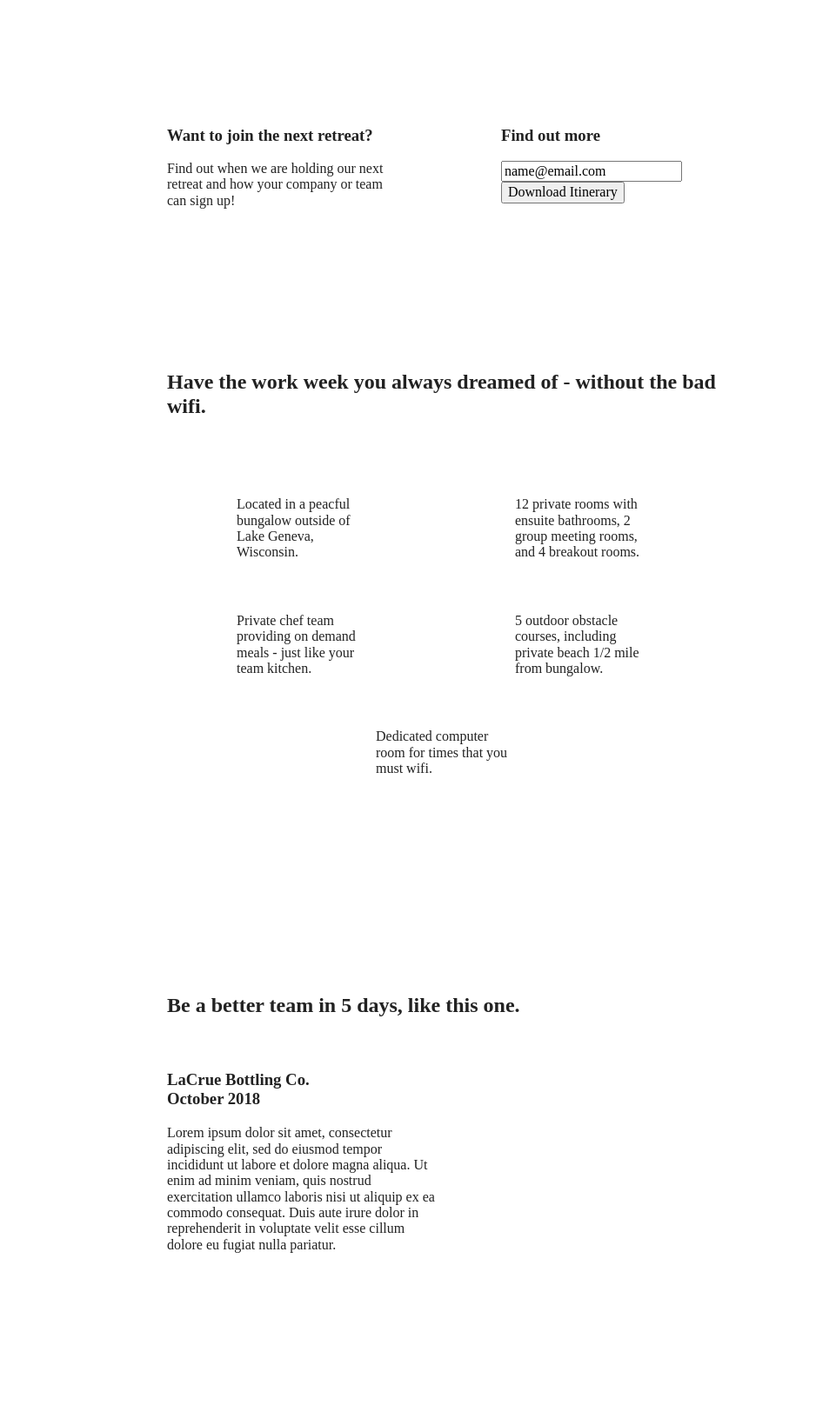
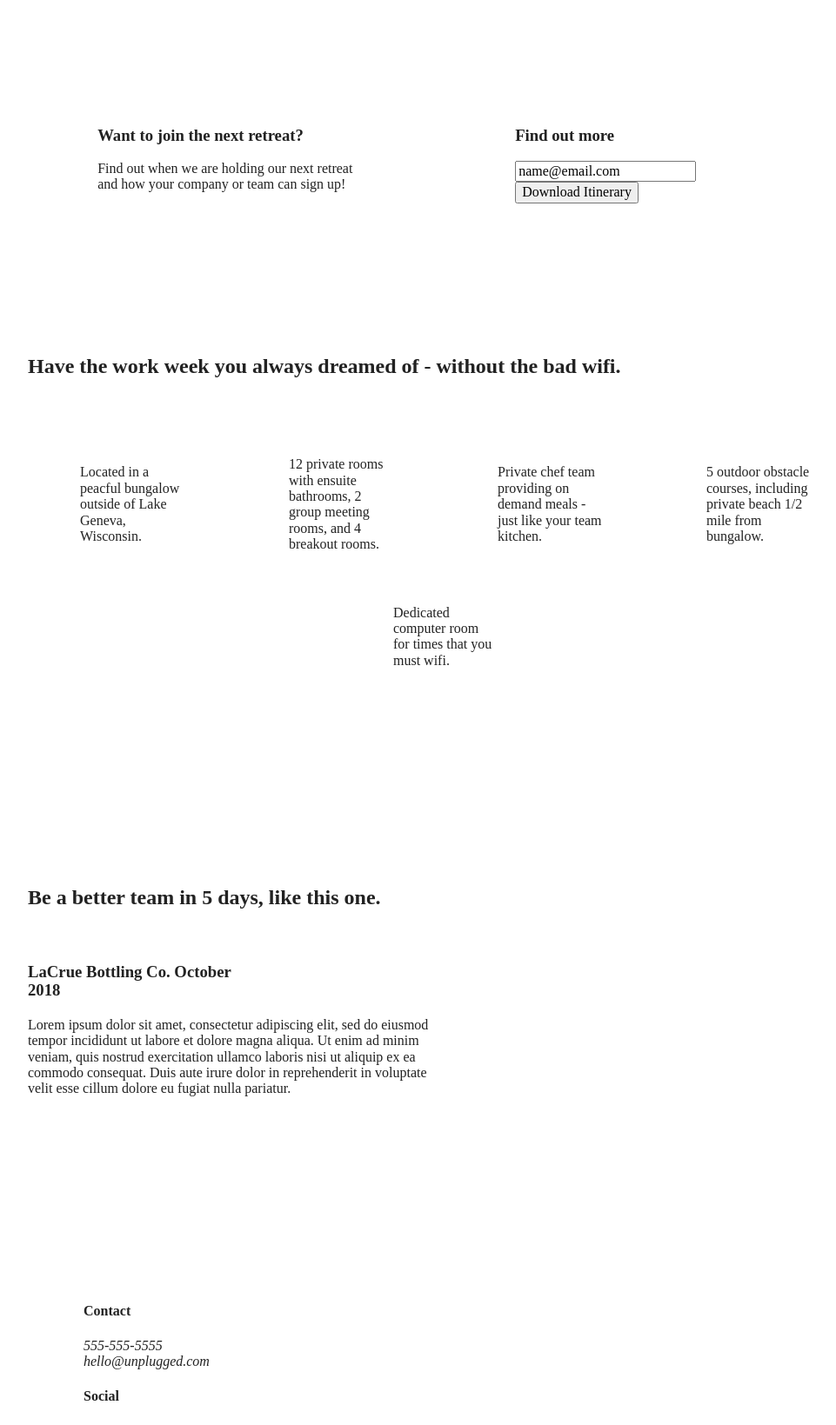
Before and after one commit to flo1244/Unplugged, a website built with Parcel: page index.html in a window 1280 px wide. Shown: the part 320-1959 px from the top of the page at 87% size, without its empty margins (128-1089 px from the left). Built offline with nearby package versions, Linux system fonts and the light colour scheme.

Commit message:
Finished media queries

```diff
--- a/css/main.css
+++ b/css/main.css
@@ -437,10 +437,10 @@ aside {
 		width: 49%;
 	}
 
-	footer-content {
+	.footer-content {
 		display:flex;
-		justify-content:
-		align-items:
+		justify-content:space-between;
+		align-items:center;
 	}
 
 	footer .content-wrapper {
@@ -494,6 +494,46 @@ aside {
 
 @media only screen and (min-width: 1200px) {
 	/*Desktop styles here*/
+	/*GENERAL*/
+	.content-wrapper {
+		max-width: 960px;
+	}
+
+	.hero-area h1 {
+		width:75%;
+	}
+
+	aside .content-wrapper {
+		justify-content:space-around;
+	}
+
+	aside .content-wrapper .form-description,
+	aside .content-wrapper .form  {
+		width: 33.3%;
+	}
+
+	.features h2 {
+		width: 92%;
+	}
+
+	.features article {
+		flex-basis:25%;
+	}
+
+	.reviews article div {
+		width:50%;
+	}
+
+	/*ABOUT*/
+	.mission h2,
+	.contact-section .content-wrapper h2 {
+		width:100%;
+	}
+
+	/*FAQ*/
+	.faq h2 {
+		width: 100%;
+	}
 }
 
 
```
